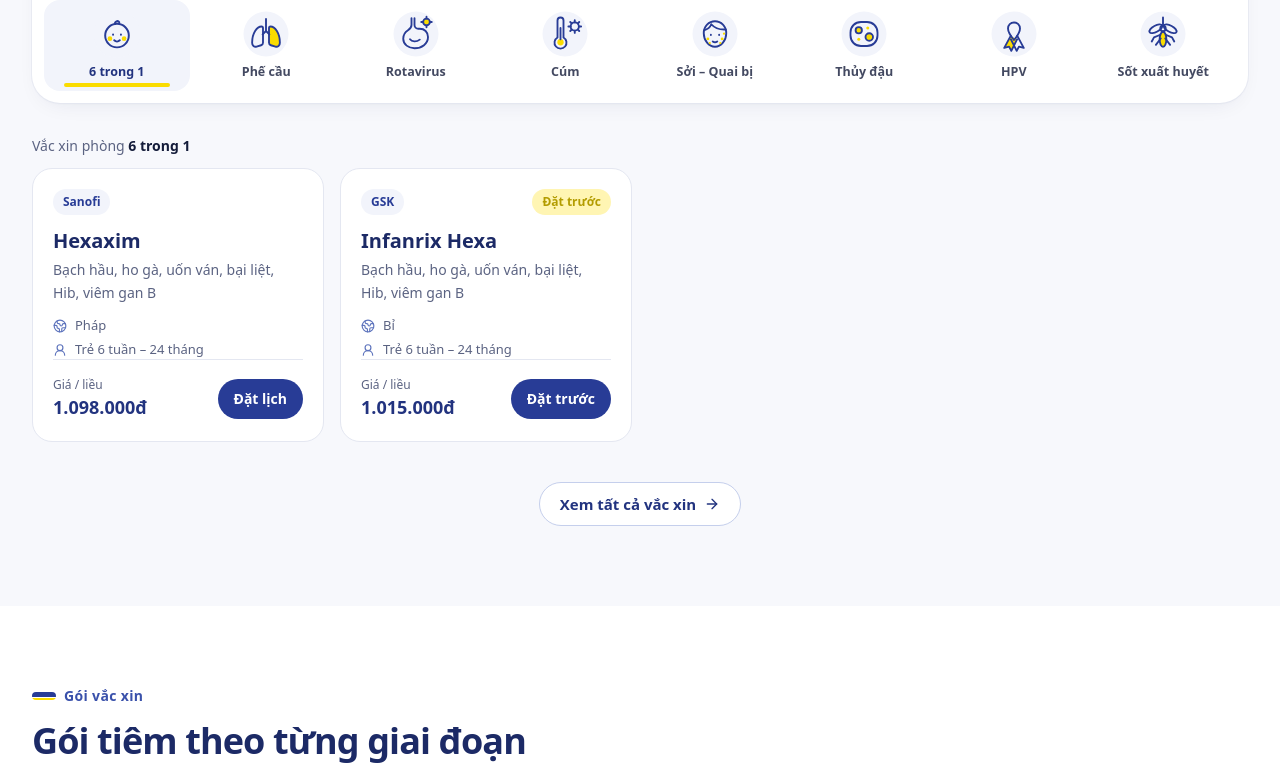
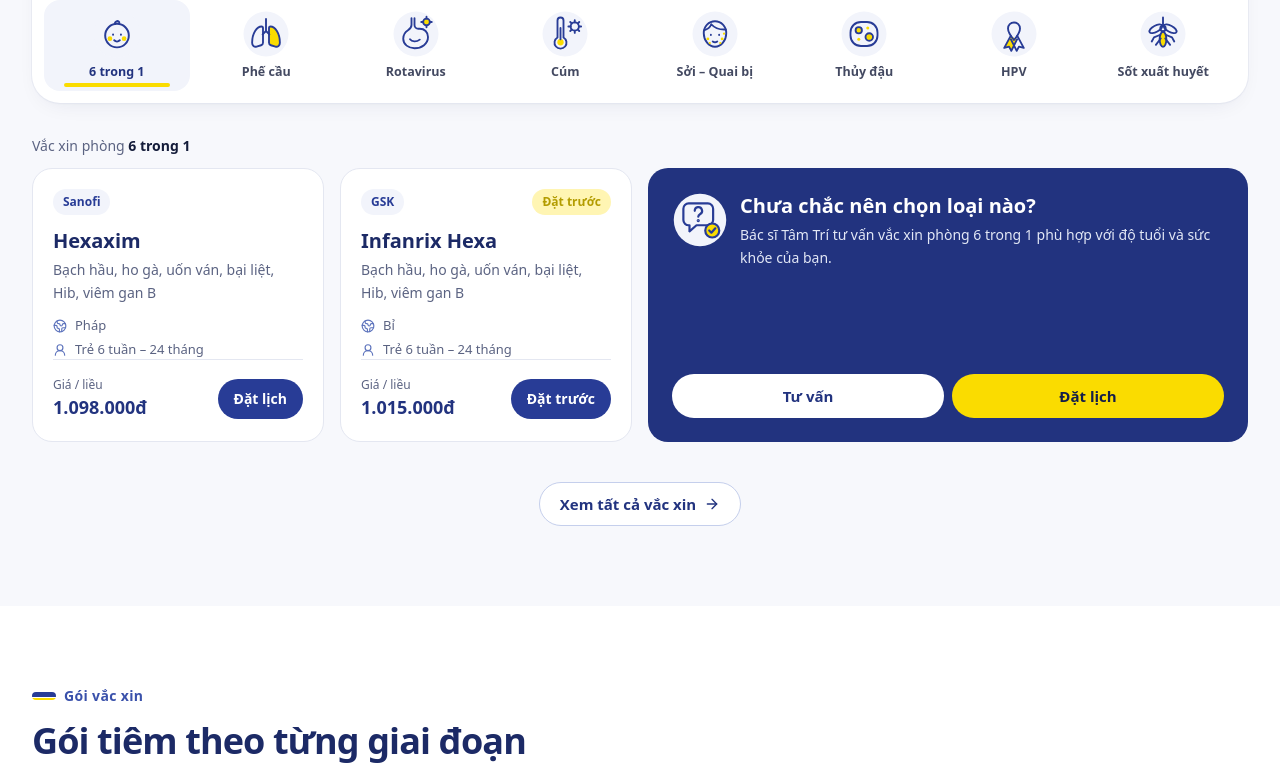
Before and after one commit to caonguyen1/tiem-chung, a Next.js app: page / in a window 1280 px wide. Shown: the part 947-1723 px from the top of the page. Built offline with nearby package versions, Linux system fonts and the light colour scheme; a web font is replaced by a local one.

Commit message:
feat: thẻ tư vấn lấp chỗ trống khi nhóm ít vắc xin, nhóm bệnh vuốt ngang trên mobile

```diff
--- a/src/components/home/vaccine-finder.tsx
+++ b/src/components/home/vaccine-finder.tsx
@@ -4,9 +4,10 @@
 import { useMemo, useState } from "react";
 
 import type { DiseaseGroup, Vaccine } from "@/content/types";
+import { BOOKING_HASH, CONSULT_HASH } from "@/lib/routes";
 import { normalizeForSearch } from "@/lib/search";
 
-import { BrandIconByName } from "../icons/brand-icons";
+import { AdvisorIcon, BrandIconByName } from "../icons/brand-icons";
 import { ButtonLink } from "../ui/button-link";
 import { VaccineCard } from "../vaccine/vaccine-card";
 
@@ -16,6 +17,12 @@
 };
 
 const MAX_RESULTS = 8;
+// Columns the consult card spans so a short row still fills the grid (2 cols md, 4 cols lg).
+const FILL_SPAN: Record<number, string> = {
+  1: "md:col-span-1 lg:col-span-3",
+  2: "md:col-span-2 lg:col-span-2",
+  3: "md:col-span-1 lg:col-span-1",
+};
 const POPULAR_TERMS = ["Cúm", "HPV", "Sốt xuất huyết", "Phế cầu"];
 
 /**
@@ -118,7 +125,7 @@
           <div
             role="tablist"
             aria-label="Nhóm bệnh"
-            className="grid grid-cols-4 gap-0.5 border-t border-line p-1.5 md:grid-cols-8 md:gap-1 md:p-3"
+            className="no-scrollbar flex gap-0.5 overflow-x-auto border-t border-line p-1.5 md:grid md:grid-cols-8 md:gap-1 md:overflow-visible md:p-3"
           >
             {groups.map((group) => {
               const selected = !term && group.slug === active.slug;
@@ -133,7 +140,7 @@
                     setQuery("");
                     setActiveSlug(group.slug);
                   }}
-                  className={`relative flex flex-col items-center gap-1 rounded-xl px-0.5 pt-1.5 pb-2.5 text-center md:gap-1.5 md:rounded-2xl md:px-1 md:pt-2.5 md:pb-3 transition ${
+                  className={`relative flex w-[21%] shrink-0 flex-col items-center gap-1 rounded-xl px-0.5 pt-1.5 pb-2.5 text-center md:w-auto md:gap-1.5 md:rounded-2xl md:px-1 md:pt-2.5 md:pb-3 transition ${
                     selected ? "bg-brand-50" : "hover:bg-canvas"
                   }`}
                 >
@@ -167,6 +174,11 @@
                   <VaccineCard vaccine={vaccine} />
                 </li>
               ))}
+              {results.length < 4 && (
+                <li className={`w-[70%] shrink-0 snap-start sm:w-[45%] md:w-auto ${FILL_SPAN[results.length]}`}>
+                  <ConsultCard topic={term ? query.trim() : active.name} />
+                </li>
+              )}
             </ul>
           ) : (
             <p className="rounded-2xl bg-white p-6 text-center text-muted">
@@ -185,3 +197,28 @@
     </section>
   );
 }
+
+/** Fills empty grid space with a nudge to ask a doctor or book directly. */
+function ConsultCard({ topic }: { topic: string }) {
+  return (
+    <div className="flex h-full flex-col justify-between gap-4 rounded-2xl bg-brand-700 p-4 text-white md:rounded-[var(--radius-card)] md:p-6">
+      <div className="flex items-start gap-3">
+        <AdvisorIcon className="size-12 shrink-0 md:size-14" />
+        <div>
+          <p className="text-[17px] leading-snug font-bold md:text-xl">Chưa chắc nên chọn loại nào?</p>
+          <p className="mt-1 text-[13px] leading-relaxed text-brand-100 md:text-[14px]">
+            Bác sĩ Tâm Trí tư vấn vắc xin phòng {topic} phù hợp với độ tuổi và sức khỏe của bạn.
+          </p>
+        </div>
+      </div>
+      <div className="grid grid-cols-2 gap-2">
+        <ButtonLink href={CONSULT_HASH} variant="white" className="h-10 px-3 text-[14px]">
+          Tư vấn
+        </ButtonLink>
+        <ButtonLink href={BOOKING_HASH} variant="sun" className="h-10 px-3 text-[14px] shadow-none">
+          Đặt lịch
+        </ButtonLink>
+      </div>
+    </div>
+  );
+}
```
Also changed, not shown: 1 other file (tests, documents, lock files or other folders).
